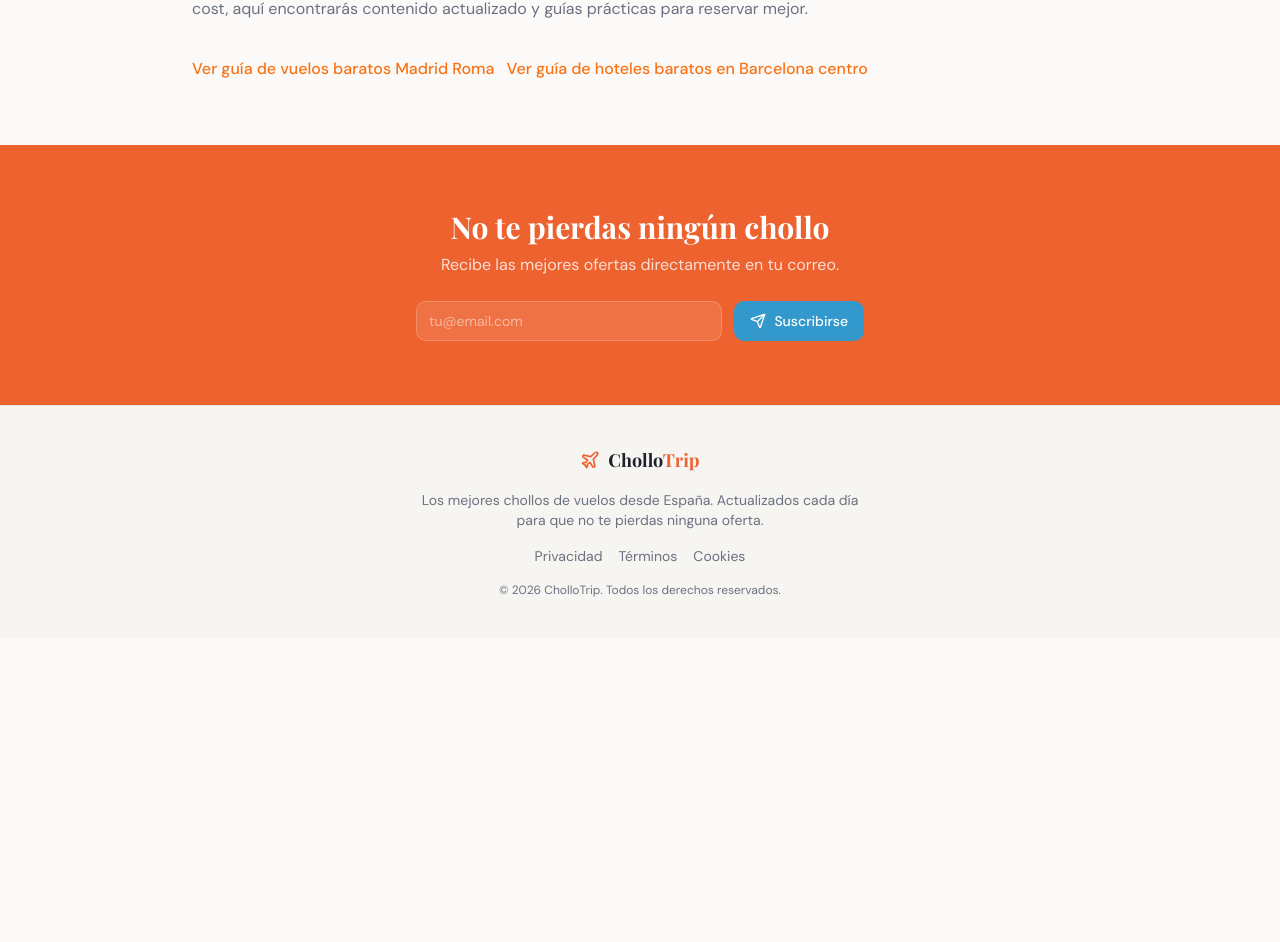
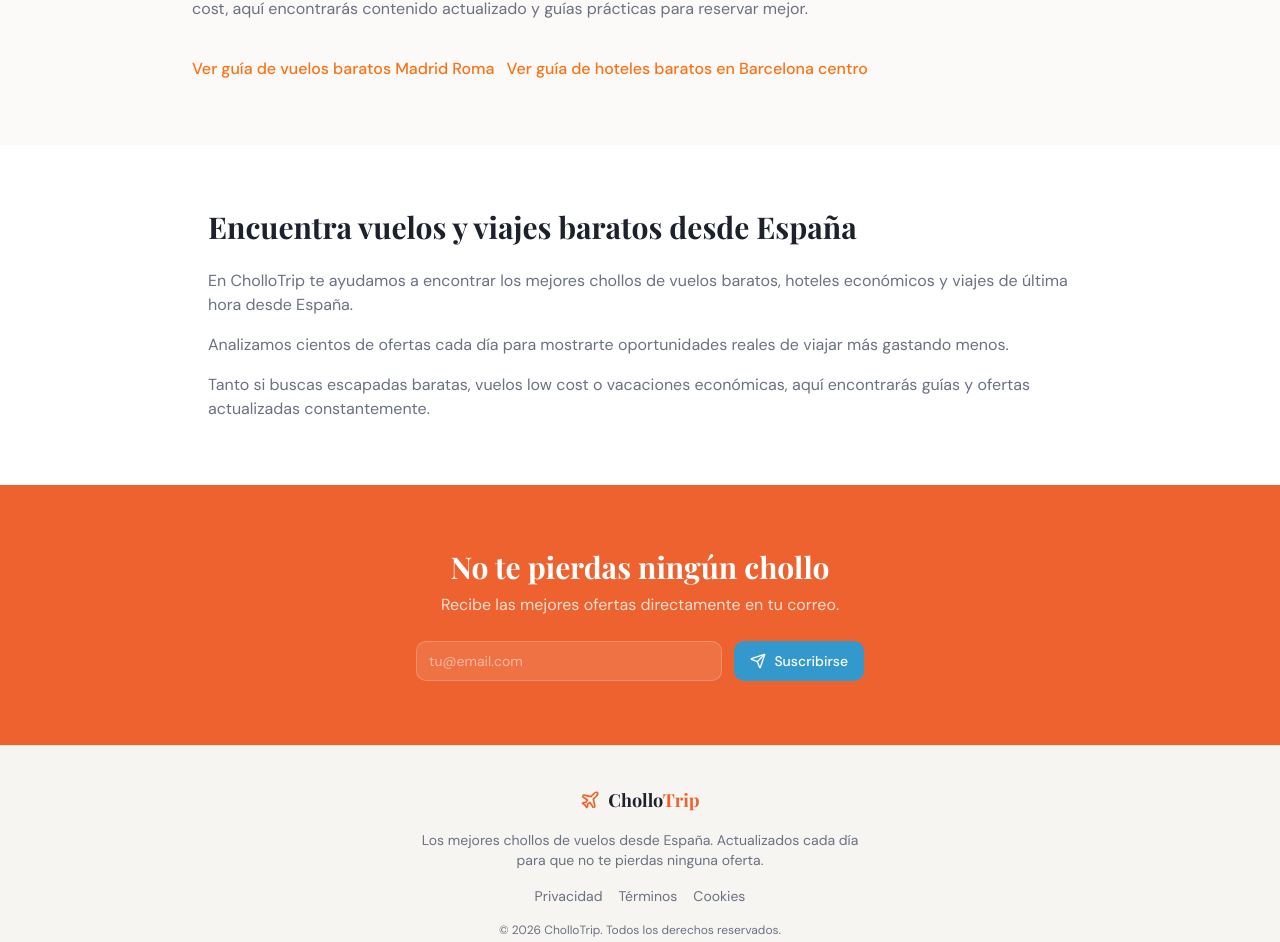
Before and after one commit to flucxconsulting-source/chollotrip, a React (Vite) app: page / in a window 1280 px wide. Shown: the part 1633-2575 px from the top of the page. Before the commit the page ends 2271 px from the top, so only its background shows below. Built offline with nearby package versions, Linux system fonts and the light colour scheme; the HTML template or start-up script is replaced by a standard one.

Commit message:
add homepage seo content

```diff
--- a/src/pages/Index.tsx
+++ b/src/pages/Index.tsx
@@ -165,6 +165,28 @@ const Index = () => {
       </section>
 
       {/* Newsletter */}
+      <section className="py-16 bg-white">
+        <div className="container mx-auto px-4 max-w-4xl">
+          <h2 className="text-3xl font-bold mb-6 text-foreground">
+            Encuentra vuelos y viajes baratos desde España
+          </h2>
+
+          <p className="mb-4 text-muted-foreground">
+            En CholloTrip te ayudamos a encontrar los mejores chollos de vuelos baratos,
+            hoteles económicos y viajes de última hora desde España.
+          </p>
+
+          <p className="mb-4 text-muted-foreground">
+            Analizamos cientos de ofertas cada día para mostrarte oportunidades reales
+            de viajar más gastando menos.
+          </p>
+
+          <p className="text-muted-foreground">
+            Tanto si buscas escapadas baratas, vuelos low cost o vacaciones económicas,
+            aquí encontrarás guías y ofertas actualizadas constantemente.
+          </p>
+        </div>
+      </section>
       <Newsletter />
     </div>
   );
```
